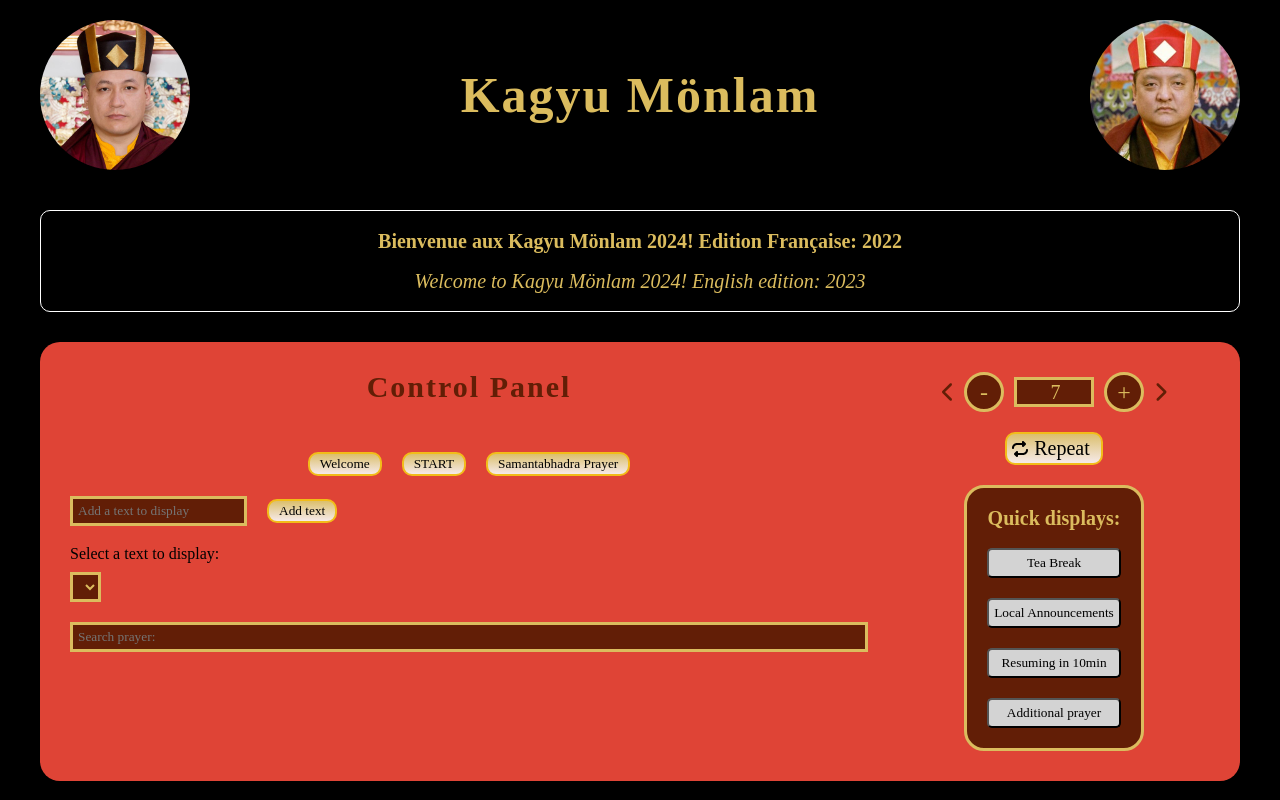
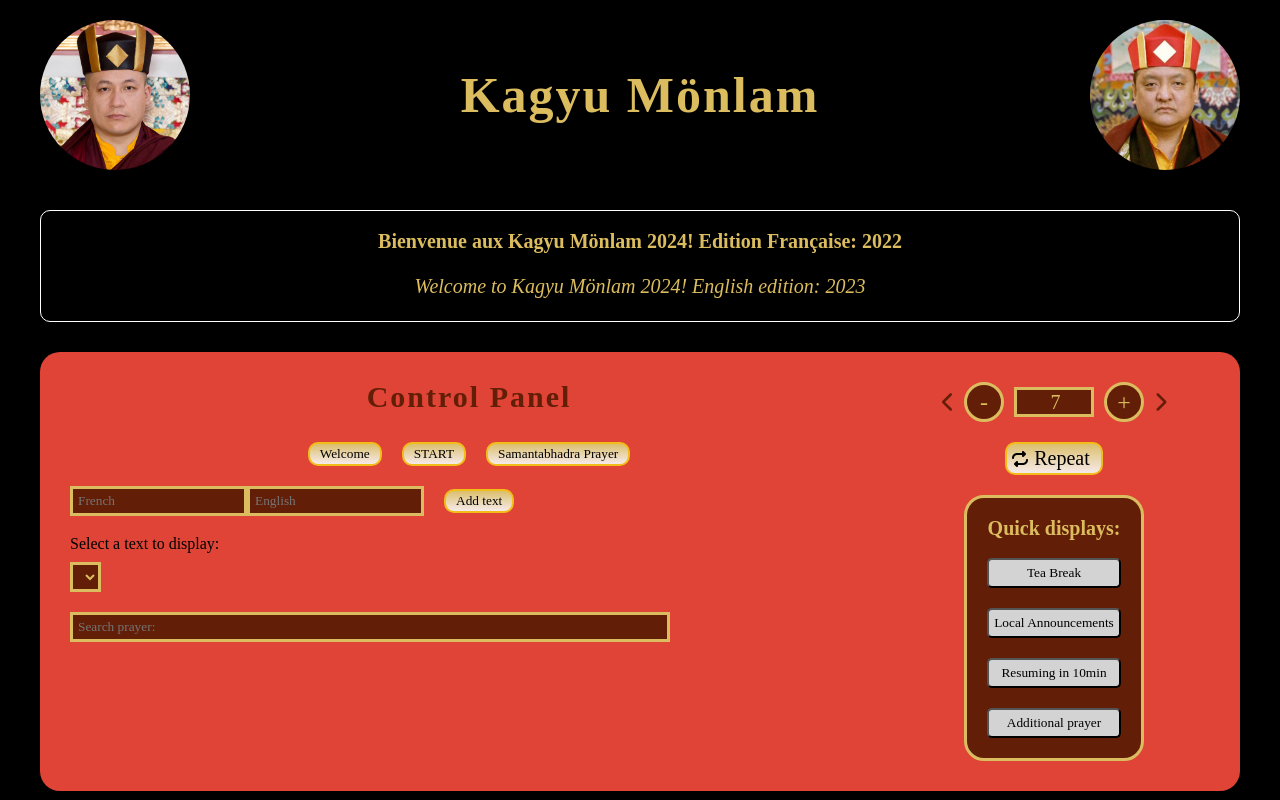
Before and after one commit to Martinrouy03/pageP-n, a React (Vite) app: page / in a window 1280 px wide. Built offline with nearby package versions, Linux system fonts and the light colour scheme; the HTML template or start-up script is replaced by a standard one; a web font is replaced by a local one.

Commit message:
last updates: add texts in FR and EN, fix text box size, display EN page number when changing page manually

```diff
--- a/src/App.jsx
+++ b/src/App.jsx
@@ -32,7 +32,8 @@
   const [storage, setStorage] = useState(
     JSON.parse(window.localStorage.getItem("options"))
   );
-  const [newOption, setNewOption] = useState("");
+  const [newOptionFR, setNewOptionFR] = useState("");
+  const [newOptionEN, setNewOptionEN] = useState("");
   const [optionsTxt, setOptionsTxt] = useState([]);
   const myOptionsFunc = () => {
     const options = [];
@@ -82,8 +83,18 @@
       <main className="container">
         {messageFR ? (
           <div className="display-container">
-            <p style={{ fontWeight: "bold" }}>{messageFR}</p>
-            <p style={{ fontStyle: "italic" }}>{messageEN}</p>
+            <div
+              className="display-prayer"
+              style={{ fontWeight: "bold", justifyContent: "center" }}
+            >
+              {messageFR}
+            </div>
+            <div
+              className="display-prayer"
+              style={{ fontStyle: "italic", justifyContent: "center" }}
+            >
+              {messageEN}
+            </div>
           </div>
         ) : (
           <div className="display-container">
@@ -151,14 +162,14 @@
                 event.preventDefault();
                 if (storage) {
                   const newStorage = [...storage];
-                  newStorage.push(newOption);
+                  newStorage.push([newOptionFR, newOptionEN]);
                   setStorage(newStorage);
                   window.localStorage.setItem(
                     "options",
                     JSON.stringify(newStorage)
                   );
                 } else {
-                  const initOption = [newOption];
+                  const initOption = [newOptionFR, newOptionEN];
                   window.localStorage.setItem(
                     "options",
                     JSON.stringify(initOption)
@@ -169,11 +180,20 @@
             >
               <input
                 type="text"
-                placeholder="Add a text to display"
-                value={newOption}
-                onChange={(event) => setNewOption(event.target.value)}
+                placeholder="French"
+                value={newOptionFR}
+                onChange={(event) => setNewOptionFR(event.target.value)}
                 onClick={() => {
-                  setNewOption("");
+                  setNewOptionFR("");
+                }}
+              />
+              <input
+                type="text"
+                placeholder="English"
+                value={newOptionEN}
+                onChange={(event) => setNewOptionEN(event.target.value)}
+                onClick={() => {
+                  setNewOptionEN("");
                 }}
               />
               <button>Add text</button>
@@ -181,9 +201,11 @@
             <div className="additional">
               <h4>Select a text to display:</h4>
               <select
-                onChange={(event) => {
+                onClick={(event) => {
+                  console.log(event.target.value);
                   setButton(0);
-                  setMessageFR(event.target.value);
+                  setMessageFR(event.target.value.split(",")[0]);
+                  setMessageEN(event.target.value.split(",")[1]);
                 }}
                 name=""
                 id=""
@@ -262,6 +284,7 @@
                     );
                     if (pp) {
                       setPrayer(pp);
+                      setPageEN(pp.en.pageStart);
                     }
                   } else {
                     setPageFR(pageMaxFR);
--- a/src/App.scss
+++ b/src/App.scss
@@ -55,6 +55,7 @@
 .display-container {
   border: 1px solid white;
   width: 100%;
+  height: 112px;
   border-radius: 10px;
   align-items: center;
   padding: 20px;
@@ -88,6 +89,7 @@
     background-color: #621e06;
     color: #dbbc5e;
     border: 3px solid #dbbc5e;
+    max-width: 600px;
   }
   color: black;
   width: 100%;
@@ -125,12 +127,9 @@
     form button {
       margin-left: 20px;
     }
-    // form select {
-    //   width:;
-    // }
     h2 {
       text-align: center;
-      margin-bottom: 30px;
+      margin-bottom: 10px;
       color: #621e06;
     }
     width: 70%;
--- a/src/assets/material/data.json
+++ b/src/assets/material/data.json
@@ -625,12 +625,12 @@
   },
   {
     "fr": {
-      "title": "Prière de prompt retour pour Shamar Rinpoché",
+      "title": "Prière de longue vie du XVe Shamar Rinpoché",
       "pageStart": 409,
       "pageEnd": 414
     },
     "en": {
-      "title": "Swift Rebirth Prayer",
+      "title": "Long Life Prayer of the 15th Shamar Rinpoche",
       "pageStart": 324,
       "pageEnd": 326
     },
```
